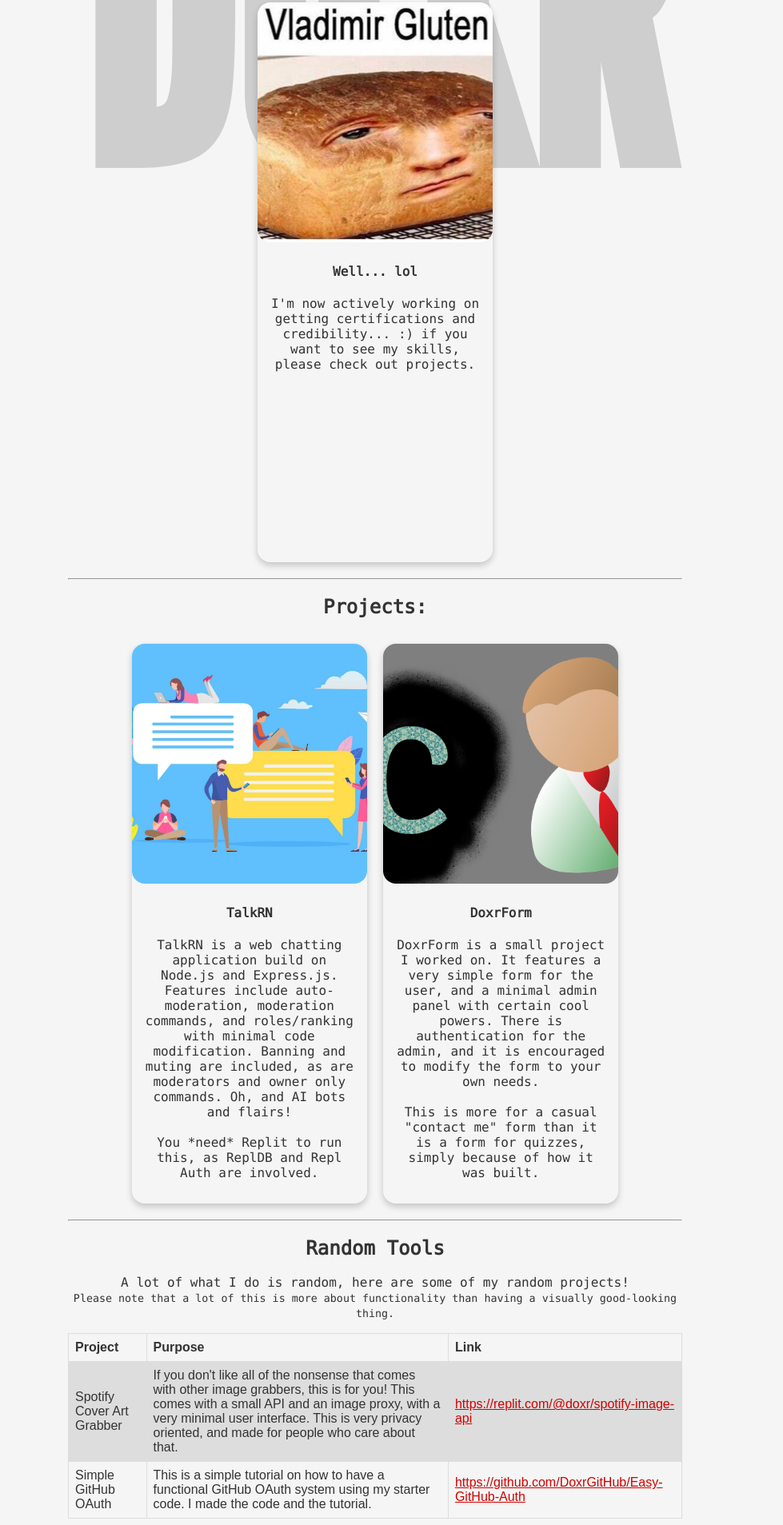
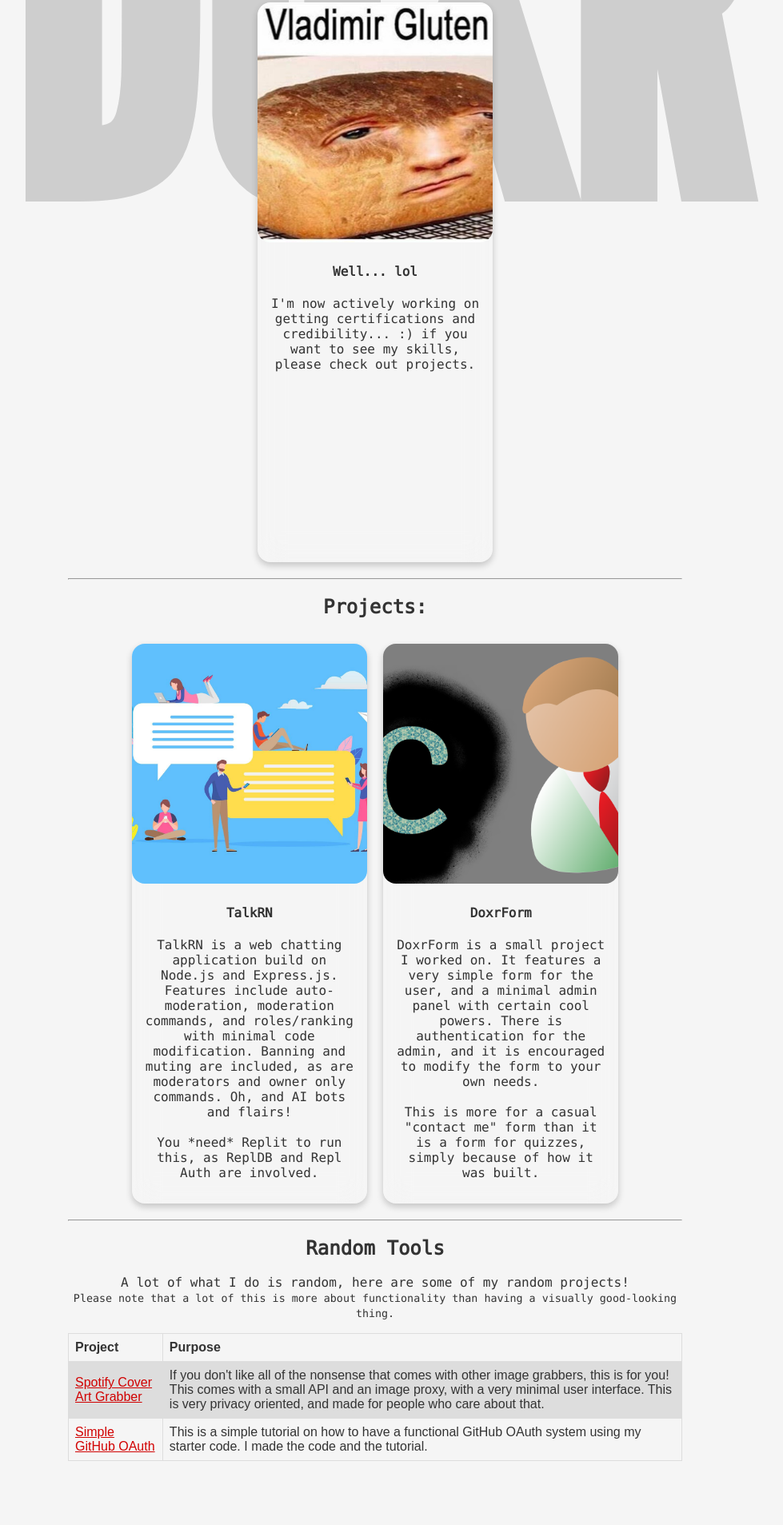
Before and after one commit to DoxrGitHub/doxr-homepage, a plain HTML site: page index.html in a window 1280 px wide. Shown: the part 369-2276 px from the top of the page at 80% size, without its empty margins (171-1150 px from the left). After the commit the page ends 2204 px from the top, so only its background shows below. Drawn offline with Linux system fonts and the light colour scheme.

Commit message:
idk some light stuff

```diff
--- a/colors-light.css
+++ b/colors-light.css
@@ -6,8 +6,12 @@ body {
 }
 
 .card {
+ transition: all 0.2s;
+ position: relative;
+ cursor: pointer;
  box-shadow: 0 4px 8px 0 rgba(0,0,0,0.2);
  border-radius: 1rem;
+ backdrop-filter: blur(1rem);
 }
 
 .card img {
@@ -25,3 +29,11 @@ body {
 tr:nth-child(even) {
  background-color: #dddddd;
 }
+
+.card:hover:nth-child(even) {
+  transform: scale(1.04) rotate(1deg);
+}
+
+.card:hover:nth-child(odd) {
+  transform: scale(1.04) rotate(-1deg);
+}
--- a/index.html
+++ b/index.html
@@ -58,17 +58,14 @@
       <tr>
         <th>Project</th>
         <th>Purpose</th>
-        <th>Link</th>
       </tr>
       <tr>
-        <td>Spotify Cover Art Grabber</td>
+        <td><a href="https://replit.com/@doxr/spotify-image-api">Spotify Cover Art Grabber</a></td>
         <td>If you don't like all of the nonsense that comes with other image grabbers, this is for you! This comes with a small API and an image proxy, with a very minimal user interface. This is very privacy oriented, and made for people who care about that.</td>
-        <td><a href="https://replit.com/@doxr/spotify-image-api">https://replit.com/@doxr/spotify-image-api</a></td>
       </tr>
       <tr>
-        <td>Simple GitHub OAuth</td>
+        <td><a href="https://github.com/DoxrGitHub/Easy-GitHub-Auth">Simple GitHub OAuth</a></td>
         <td>This is a simple tutorial on how to have a functional GitHub OAuth system using my starter code. I made the code and the tutorial.</td>
-        <td><a href="https://github.com/DoxrGitHub/Easy-GitHub-Auth">https://github.com/DoxrGitHub/Easy-GitHub-Auth</a></td>
       </tr>
     </table>
   </body>
--- a/style.css
+++ b/style.css
@@ -39,6 +39,7 @@ code {
 .bounce {
   animation: bounce2 2s ease;
 }
+
 @keyframes bounce2 {
   0%, 20%, 50%, 80%, 100% {transform: translateY(0);}
   40% {transform: translateY(-30px);}
@@ -109,7 +110,7 @@ a {
 }
 
 .background-text h1 {
- font-size: 40vw;
+ font-size: 50vw;
  filter: opacity(0.2);
  z-index: -1;
  font-family: 'Bebas';
```
Lines whose indentation alone changed are shown as unchanged.
